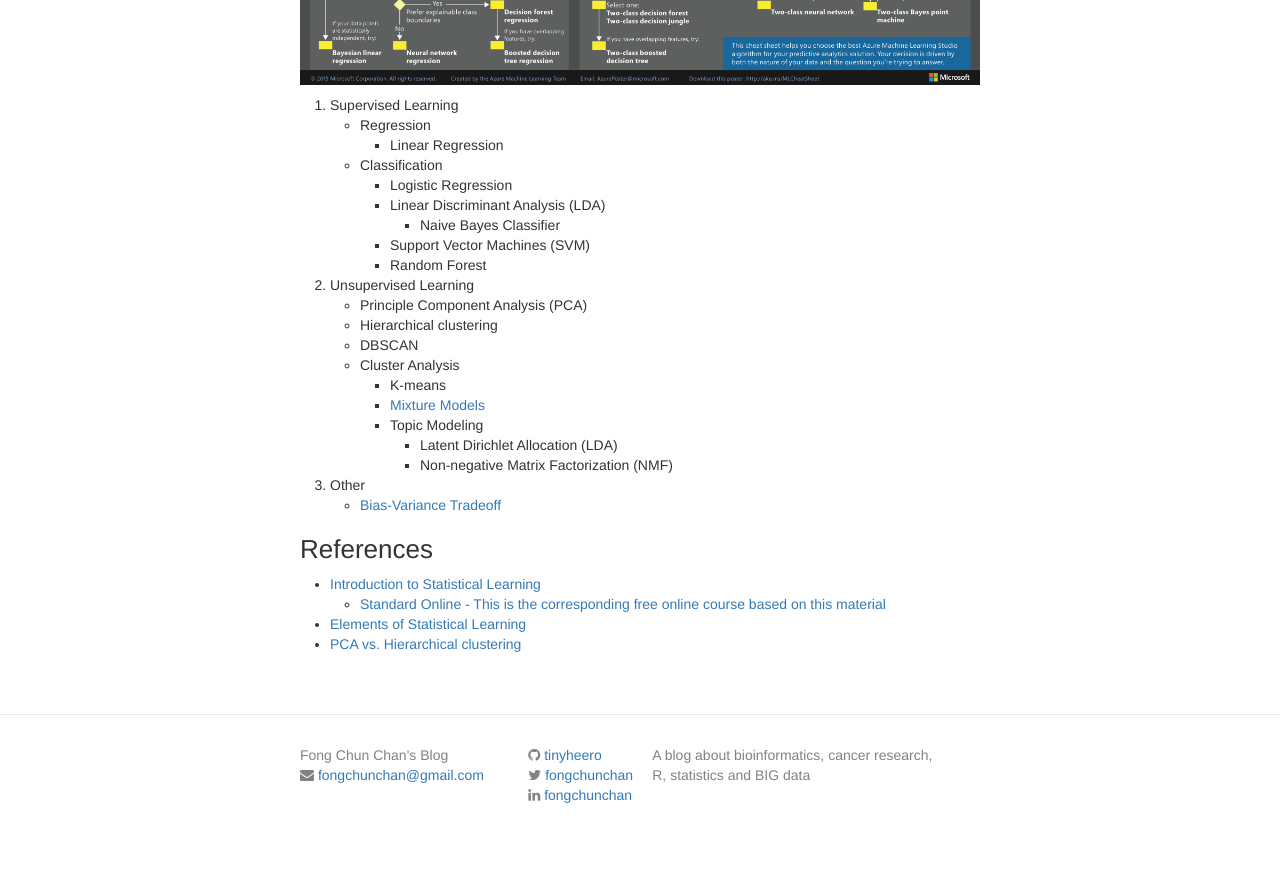
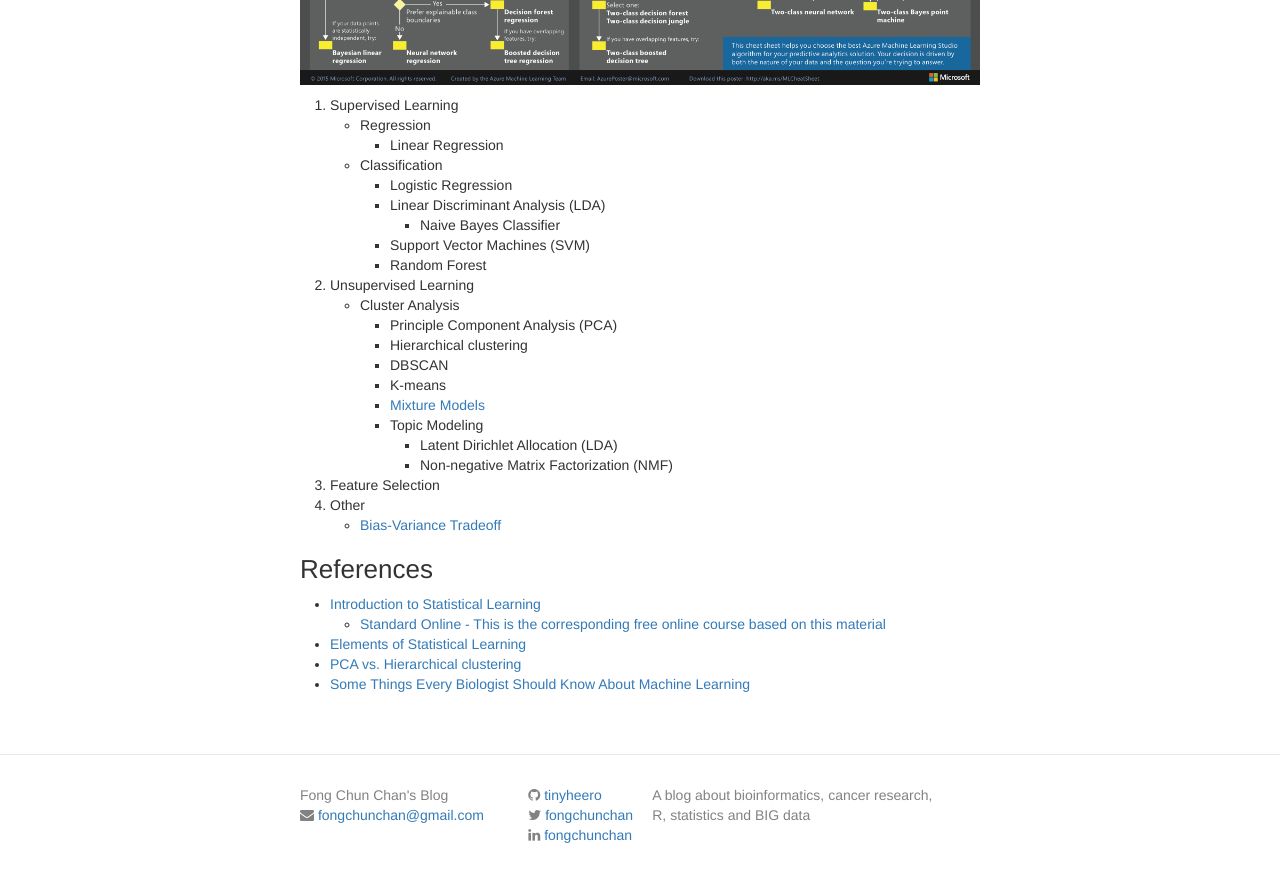
Before and after one commit to tinyheero/tinyheero.github.io, a Jekyll site: the page built from ml-and-stats-overview.md, in a window 1280 px wide and 900 px high, scrolled down 1302 px. Shown: the top 882 px of the window. Built offline with Jekyll 4.4.1, drawn with Linux system fonts in a browser that asks for light colours; nearby versions of some CDN libraries; library files that are not in the unit come from our copies; before the commit the page ends 2162 px from its top, so only the background shows below that.

Commit message:
Reorganizing

```diff
--- a/ml-and-stats-overview.md
+++ b/ml-and-stats-overview.md
@@ -51,15 +51,16 @@ Being a somewhat structured person, it's important for me to see how topics rela
         + Support Vector Machines (SVM)
         + Random Forest
 1. Unsupervised Learning
-    * Principle Component Analysis (PCA)
-    * Hierarchical clustering
-    * DBSCAN
     * Cluster Analysis
+        + Principle Component Analysis (PCA)
+        + Hierarchical clustering
+        + DBSCAN
         + K-means
         + [Mixture Models]({% post_url 2015-10-13-mixture-model %})
         + Topic Modeling
             - Latent Dirichlet Allocation (LDA)
             - Non-negative Matrix Factorization (NMF)
+1. Feature Selection
 1. Other
     * [Bias-Variance Tradeoff](http://scott.fortmann-roe.com/docs/BiasVariance.html)
 
@@ -69,3 +70,4 @@ Being a somewhat structured person, it's important for me to see how topics rela
     + [Standard Online - This is the corresponding free online course based on this material](https://statlearning.class.stanford.edu)
 * [Elements of Statistical Learning](http://statweb.stanford.edu/~tibs/ElemStatLearn/)
 * [PCA vs. Hierarchical clustering](http://www.rna-seqblog.com/a-comparison-between-pca-and-hierarchical-clustering/)
+* [Some Things Every Biologist Should Know About Machine Learning](http://master.bioconductor.org/help/course-materials/2003/Milan/Lectures/MachineLearning.pdf)
```
